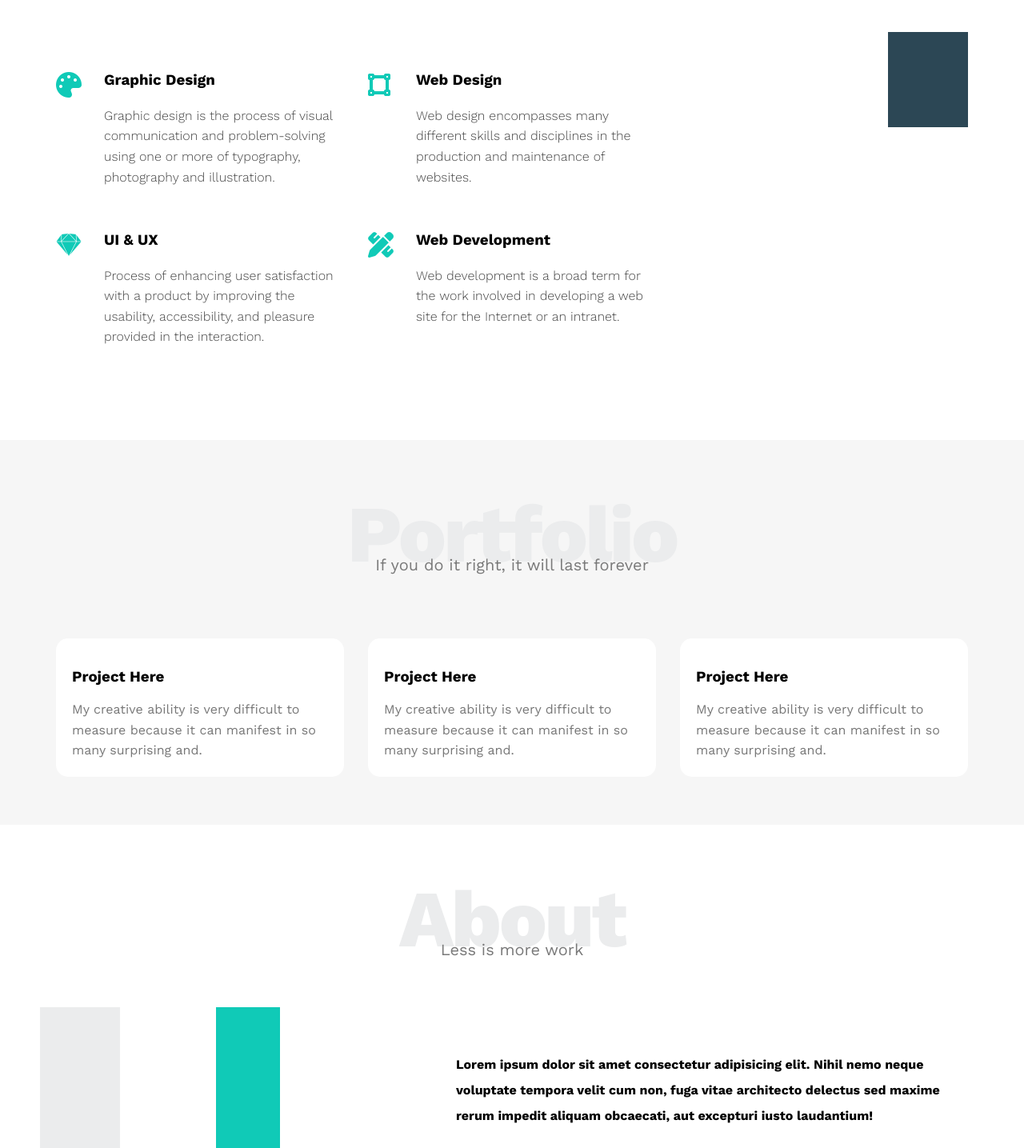
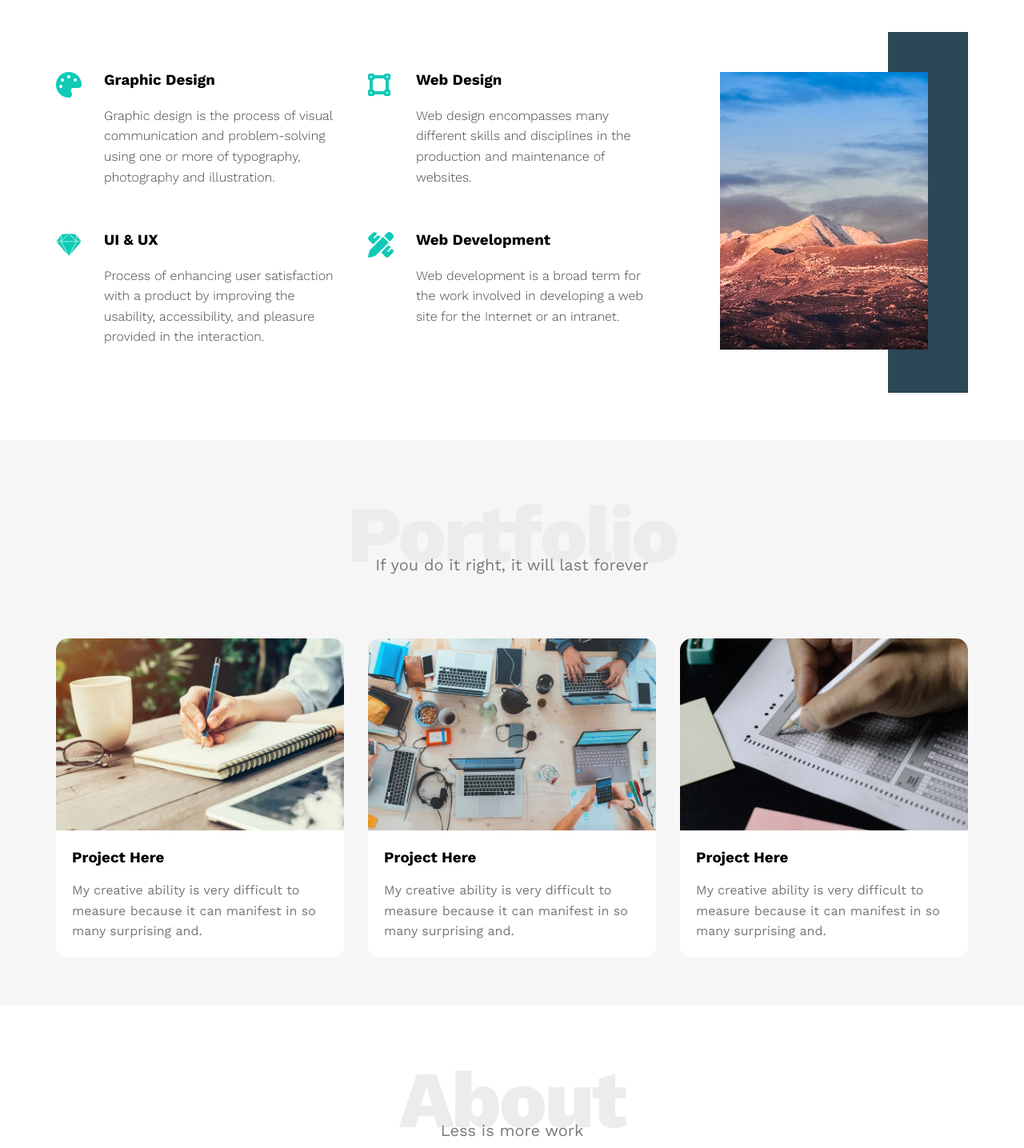
Before and after one commit to MohamedMSayed07/HTML-CSS-Template1, a plain HTML site: page index.html in a window 1280 px wide. Shown: the part 1376-2811 px from the top of the page at 80% size. Drawn offline with nearby package versions, Linux system fonts and the light colour scheme; the site is published under a folder, as on GitHub Pages, so addresses that start at the root find nothing; a web font is replaced by a local one.

Commit message:
remove forward slash from images

```diff
--- a/index.html
+++ b/index.html
@@ -110,7 +110,7 @@
                 </div>
                 <div class="col">
                     <div class="image image-column">
-                        <img src="/Images/mountain.jpg" alt="">
+                        <img src="Images/mountain.jpg" alt="">
                     </div>
                 </div>
             </div>
@@ -124,21 +124,21 @@
             <p>If you do it right, it will last forever</p>
             <div class="portfolio-content">
                 <div class="card">
-                    <img src="/Images/portfolio-1.jpg" alt="">
+                    <img src="Images/portfolio-1.jpg" alt="">
                     <div class="info">
                         <h3>Project Here</h3>
                         <p>My creative ability is very difficult to measure because it can manifest in so many surprising and.</p>
                     </div>
                 </div>
                 <div class="card">
-                    <img src="/Images/portfolio-2.jpg" alt="">
+                    <img src="Images/portfolio-2.jpg" alt="">
                     <div class="info">
                         <h3>Project Here</h3>
                         <p>My creative ability is very difficult to measure because it can manifest in so many surprising and.</p>
                     </div>
                 </div>
                 <div class="card">
-                    <img src="/Images/portfolio-3.jpg" alt="">
+                    <img src="Images/portfolio-3.jpg" alt="">
                     <div class="info">
                         <h3>Project Here</h3>
                         <p>My creative ability is very difficult to measure because it can manifest in so many surprising and.</p>
@@ -155,7 +155,7 @@
             <p>Less is more work</p>
             <div class="about-content">
                 <div class="image">
-                    <img src="/Images/about.jpg" alt="">
+                    <img src="Images/about.jpg" alt="">
                 </div>
                 <div class="text">
                     <p>Lorem ipsum dolor sit amet consectetur adipisicing elit. Nihil nemo neque voluptate tempora velit cum non, fuga vitae architecto delectus sed maxime rerum impedit aliquam obcaecati, aut excepturi iusto laudantium!</p>
```
